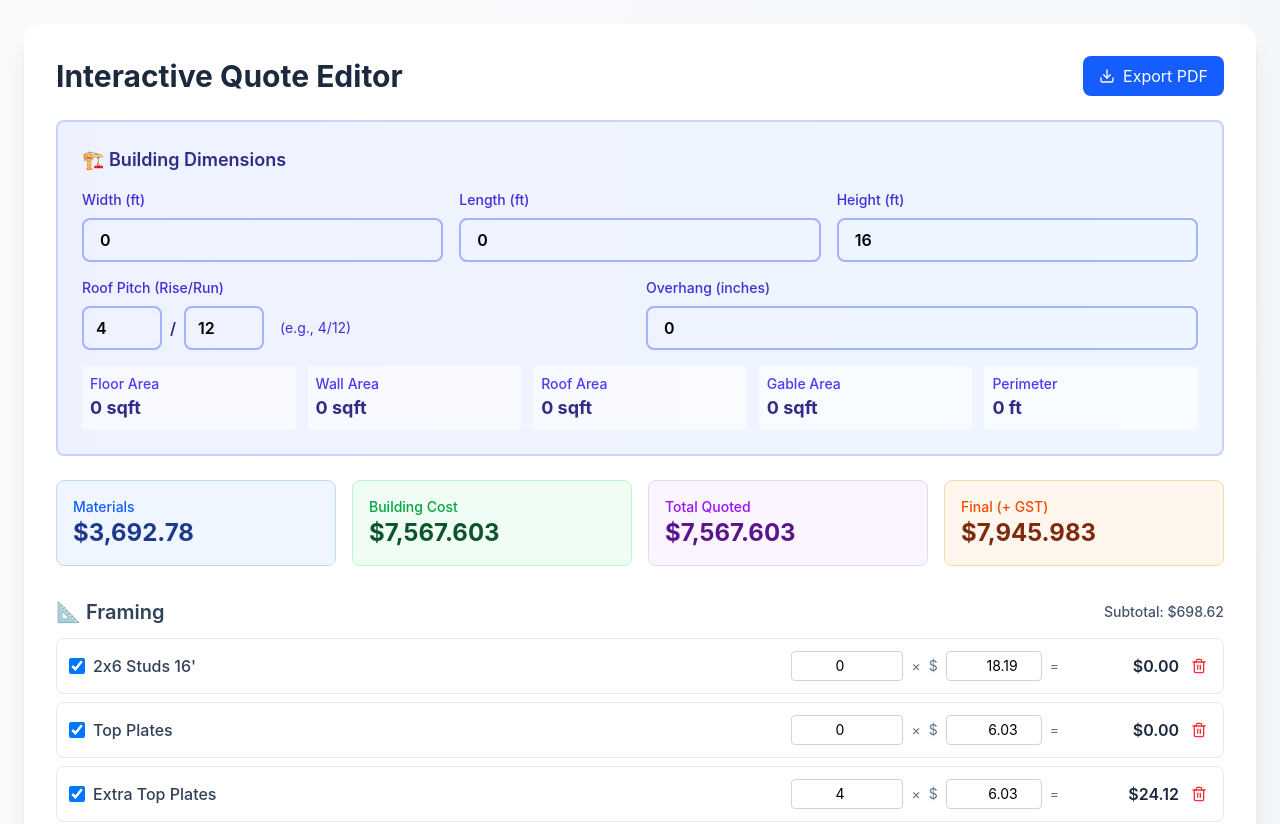
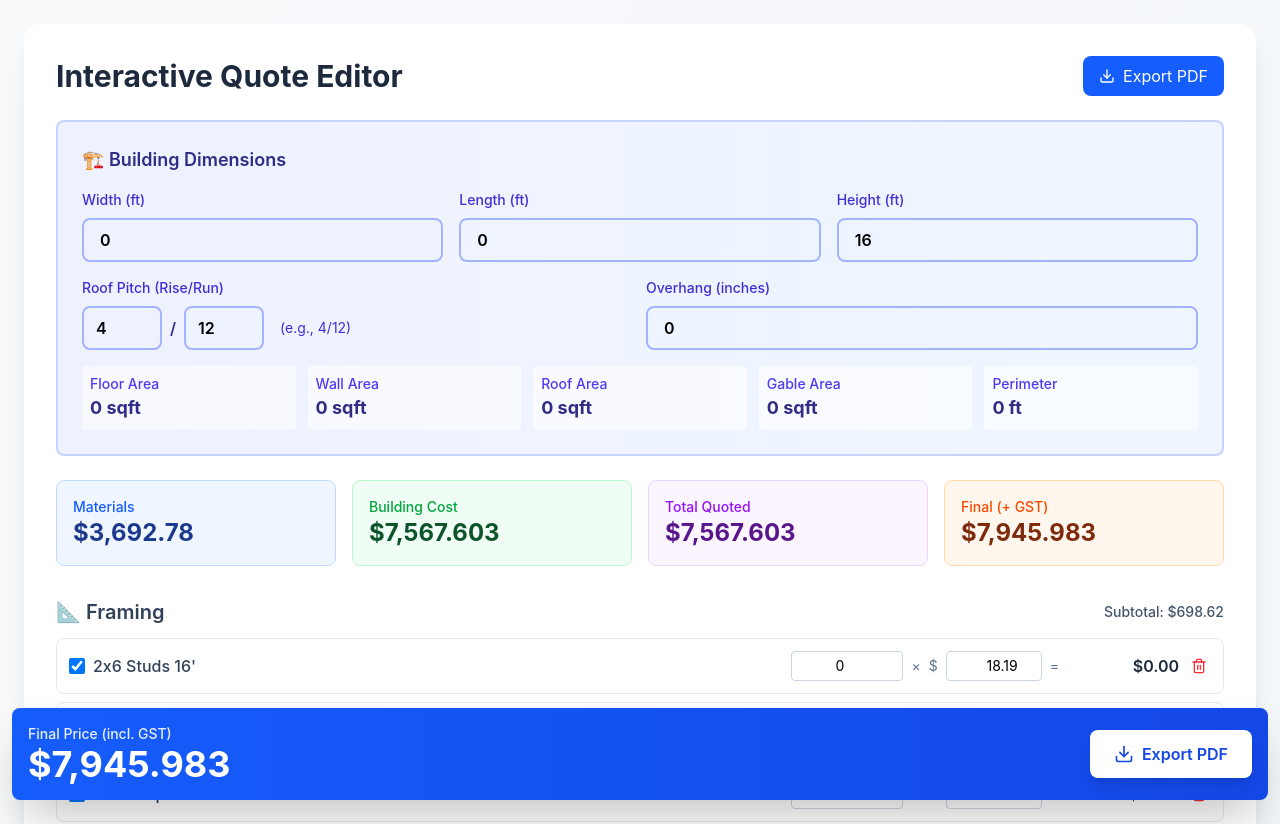
Before and after one commit to JorgeAng/TB2026, a React (Vite) app: page / in a window 1280 px wide. Shown: the top 824 px of the page. Built offline with nearby package versions, Linux system fonts and the light colour scheme.

Commit message:
Refactor QuoteEditor layout and structure
Refactor layout and improve structure of QuoteEditor component, including updates to building dimensions and summary panels.

```diff
--- a/src/App.jsx
+++ b/src/App.jsx
@@ -1,6 +1,7 @@
 import React, { useState, useEffect } from 'react';
 import { Trash2, Plus, Download } from 'lucide-react';
 import { jsPDF } from 'jspdf';
+
 const QuoteEditor = () => {
   const [dimensions, setDimensions] = useState({
     width: 0,
@@ -327,7 +328,8 @@ const QuoteEditor = () => {
 };
 
   return (
-    <div className="min-h-screen bg-gradient-to-br from-slate-50 to-slate-100 p-3 sm:p-6">
+    <div className="min-h-screen bg-gradient-to-br from-slate-50 to-slate-100 pb-24">
+      <div className="p-3 sm:p-6">
         <div className="max-w-7xl mx-auto">
           <div className="bg-white rounded-2xl shadow-xl p-4 sm:p-8 mb-6">
             <div className="flex flex-col sm:flex-row justify-between items-start sm:items-center gap-3 mb-6">
@@ -637,11 +639,30 @@ const QuoteEditor = () => {
                   <span>GST (5%):</span>
                   <span>${gst.toLocaleString('en-US', {minimumFractionDigits: 2})}</span>
                 </div>
-              <div className="border-t-2 border-slate-400 pt-3 mt-3 flex justify-between font-bold text-lg sm:text-xl text-blue-700">
-                <span>FINAL PRICE:</span>
-                <span>${finalPrice.toLocaleString('en-US', {minimumFractionDigits: 2})}</span>
               </div>
             </div>
+          </div>
+        </div>
+      </div>
+
+      {/* Sticky Footer with Final Price */}
+      <div className="fixed bottom-0 left-3 right-3 bg-gradient-to-r from-blue-600 to-blue-700 shadow-2xl rounded-lg z-50">
+        <div className="max-w-7xl mx-auto px-4 py-2 sm:py-4">
+          <div className="flex items-center justify-between">
+            <div className="text-white">
+              <div className="text-xs sm:text-sm font-medium opacity-90">Final Price (incl. GST)</div>
+              <div className="text-2xl sm:text-4xl font-bold">
+                ${finalPrice.toLocaleString('en-US', {minimumFractionDigits: 2})}
+              </div>
+            </div>
+            <button
+              onClick={exportQuote}
+              className="flex items-center gap-2 px-4 sm:px-6 py-2 sm:py-3 bg-white text-blue-700 rounded-lg hover:bg-blue-50 transition-colors font-semibold shadow-lg text-sm sm:text-base"
+            >
+              <Download className="w-4 h-4 sm:w-5 sm:h-5" />
+              <span className="hidden sm:inline">Export PDF</span>
+              <span className="sm:hidden">Export</span>
+            </button>
           </div>
         </div>
       </div>
```
Lines whose indentation alone changed are shown as unchanged.
